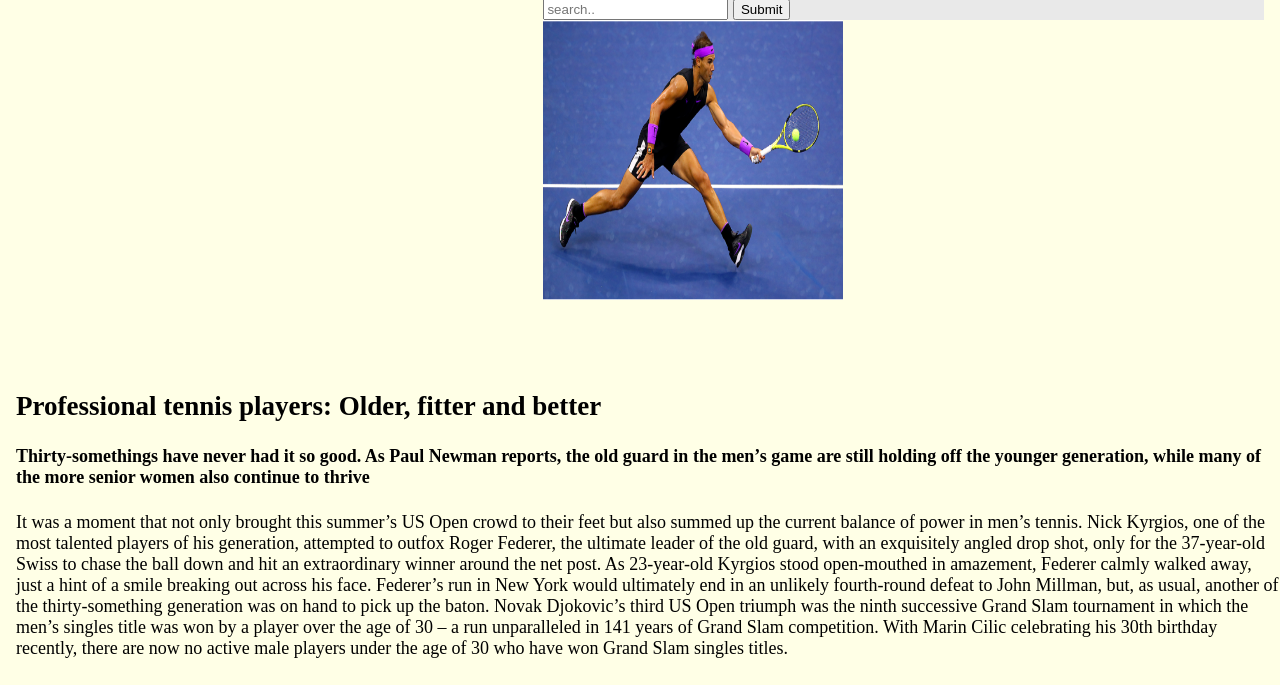
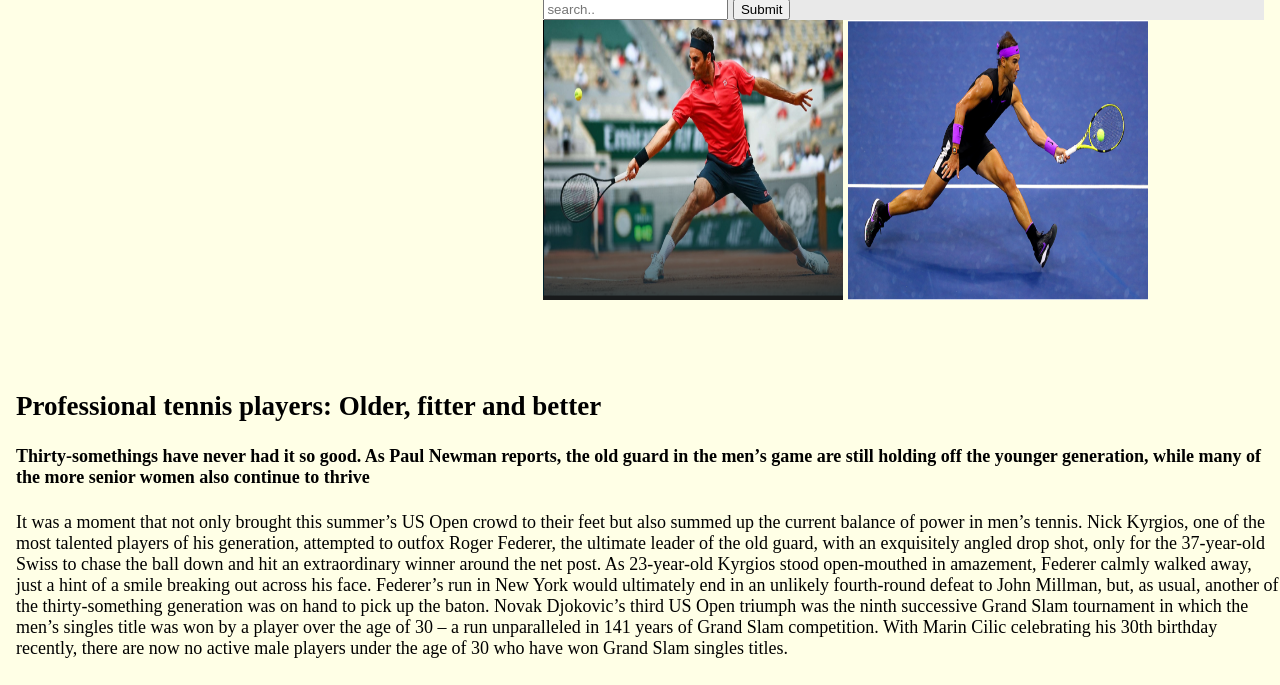
Before and after one commit to Sano-Godson/Sano-Godson.github.io, a plain HTML site: page index.html in a window 1280 px wide. Shown: the part 115-800 px from the top of the page. Drawn offline with Linux system fonts and the light colour scheme.

Commit message:
Update index.html

```diff
--- a/index.html
+++ b/index.html
@@ -40,8 +40,7 @@ body {
 		<input type="text" placeholder="search.." name="search">
 		<button type="submit">Submit</button>
 		</div>
-		<a href="https://www.google.com/imgres?imgurl=https%3A%2F%2Fimages.news18.com%2Fibnlive%2Fuploads%2F2021%2F05%2F1622479105_sports-2021-05-31t220431.607.png%3Fimpolicy%3Dwebsite%26width%3D219%26height%3D147&imgrefurl=https%3A%2F%2Fwww.news18.com%2Ftopics%2Froger-federer%2F&tbnid=yv1ZJ7OrQthjqM&vet=10CB8QMyh1ahcKEwiI97DQxI3xAhUAAAAAHQAAAAAQAg..i&docid=PNqtQol1X5lGdM&w=219&h=146&q=roger%20federer&ved=0CB8QMyh1ahcKEwiI97DQxI3xAhUAAAAAHQAAAAAQAg" width="300" height="280">
-</a>
+		<img src="federer.png" alt="federer" width="300" height="280">
 			<img src="nadal.png" alt="nadal" width="300" height="280">
 	</div>
 	<p>
```
